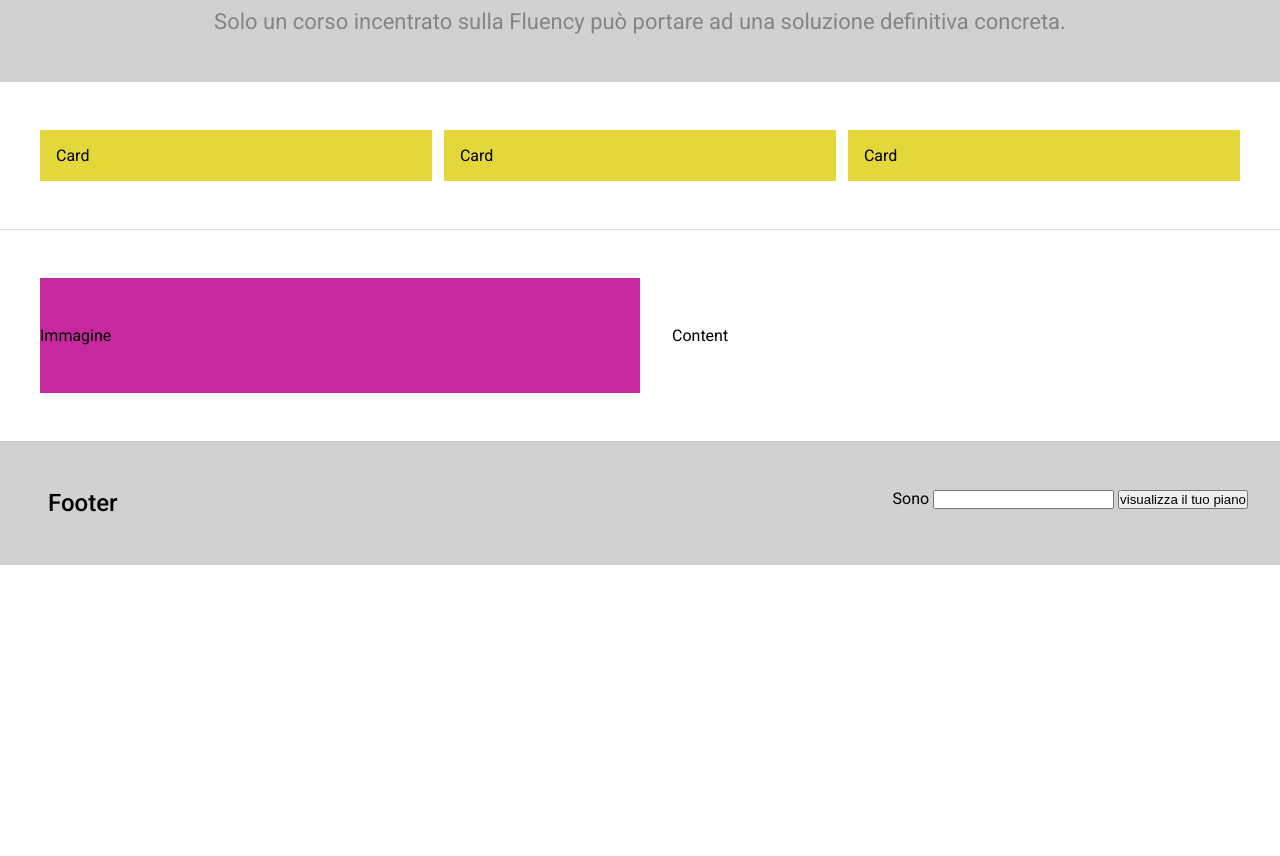
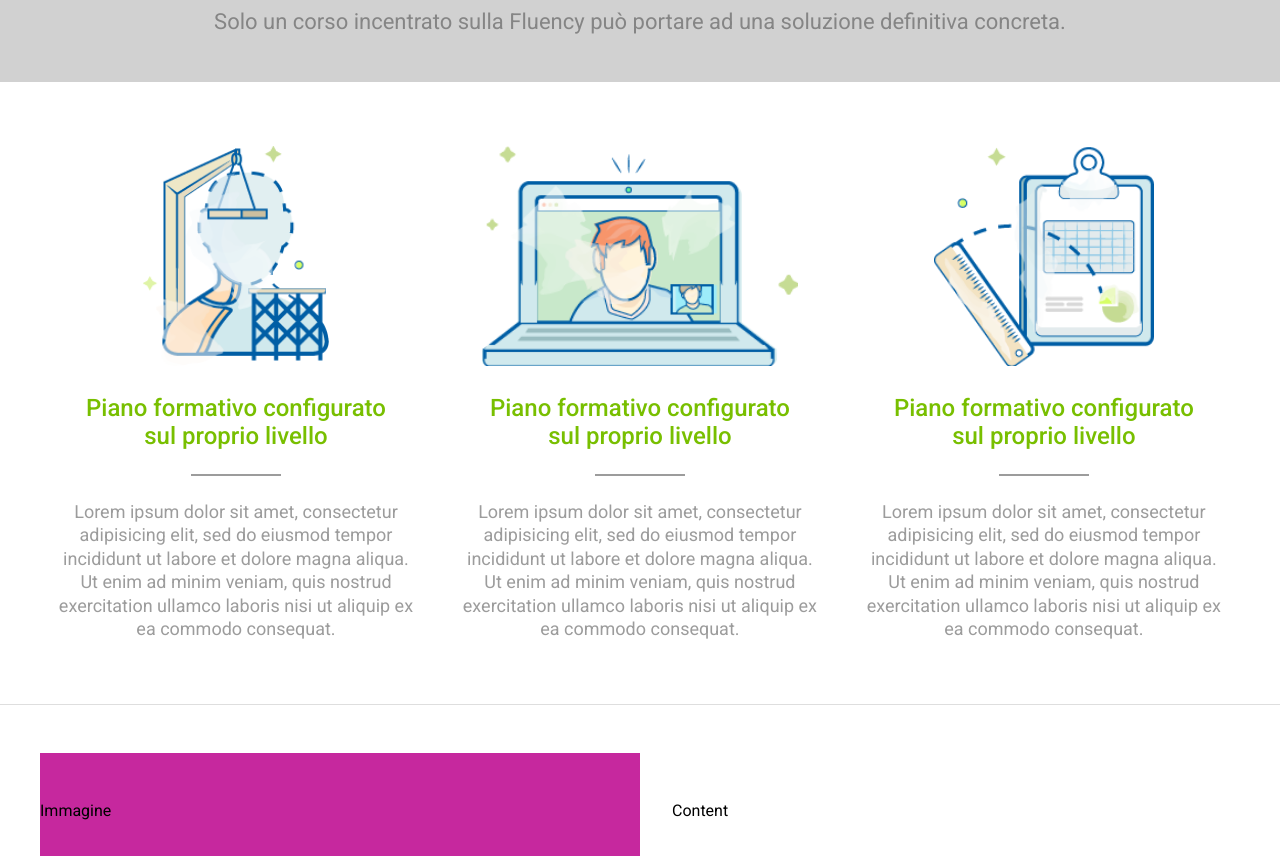
Before and after one commit to lorenzofranzone/html-css-fluentify, a plain HTML site: page index.html in a window 1280 px wide. Shown: the part 529-1385 px from the top of the page. Before the commit the page ends 1094 px from the top, so only its background shows below. Drawn offline with Linux system fonts and the light colour scheme.

Commit message:
Main Center
Style main center

```diff
--- a/css/style.css
+++ b/css/style.css
@@ -176,15 +176,44 @@ Card
 --------------------------------------------------*/
 
 .card {
-  background: #e4d73a;
   width: calc(33.33% - 8px);
   margin-right: 12px;
   padding: 16px;
   float: left;
+  text-align: center;
 }
 
 .card:last-child {
   margin-right: 0px;
+}
+
+.card-img {
+  background: pink;
+  height: 220px;
+}
+
+.card img {
+  height: 220px;
+}
+
+.card h3 {
+  color: #78bf00;
+  font-size: 24px;
+  padding: 24px 24px 0;
+}
+
+.card h3:after {
+  content: '';
+  display: block;
+  margin: 24px auto;
+  border-bottom: 2px solid #9c9c9c;
+  width: 90px;
+}
+
+.card p {
+  color: #9c9c9c;
+  line-height: 130%;
+  font-size: 18px;
 }
 
 /*--------------------------------------------------
--- a/index.html
+++ b/index.html
@@ -60,13 +60,19 @@
     <div class="main-center">
       <div class="container">
         <div class="card">
-          Card
+          <img src="img/profile.png" alt="Immagine Profile">
+          <h3>Piano formativo configurato sul proprio livello</h3>
+          <p>Lorem ipsum dolor sit amet, consectetur adipisicing elit, sed do eiusmod tempor incididunt ut labore et dolore magna aliqua. Ut enim ad minim veniam, quis nostrud exercitation ullamco laboris nisi ut aliquip ex ea commodo consequat.</p>
         </div>
         <div class="card">
-          Card
+          <img src="img/computer.png" alt="Immagine Computer">
+          <h3>Piano formativo configurato sul proprio livello</h3>
+          <p>Lorem ipsum dolor sit amet, consectetur adipisicing elit, sed do eiusmod tempor incididunt ut labore et dolore magna aliqua. Ut enim ad minim veniam, quis nostrud exercitation ullamco laboris nisi ut aliquip ex ea commodo consequat.</p>
         </div>
         <div class="card">
-          Card
+          <img src="img/doc.png" alt="Immagine Doc">
+          <h3>Piano formativo configurato sul proprio livello</h3>
+          <p>Lorem ipsum dolor sit amet, consectetur adipisicing elit, sed do eiusmod tempor incididunt ut labore et dolore magna aliqua. Ut enim ad minim veniam, quis nostrud exercitation ullamco laboris nisi ut aliquip ex ea commodo consequat.</p>
         </div>
       </div>
     </div>
```
